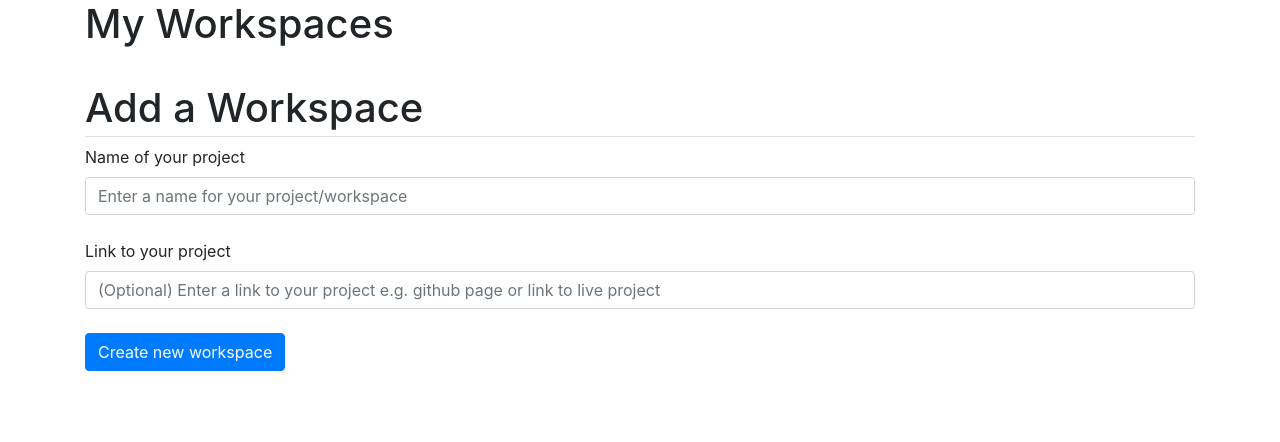
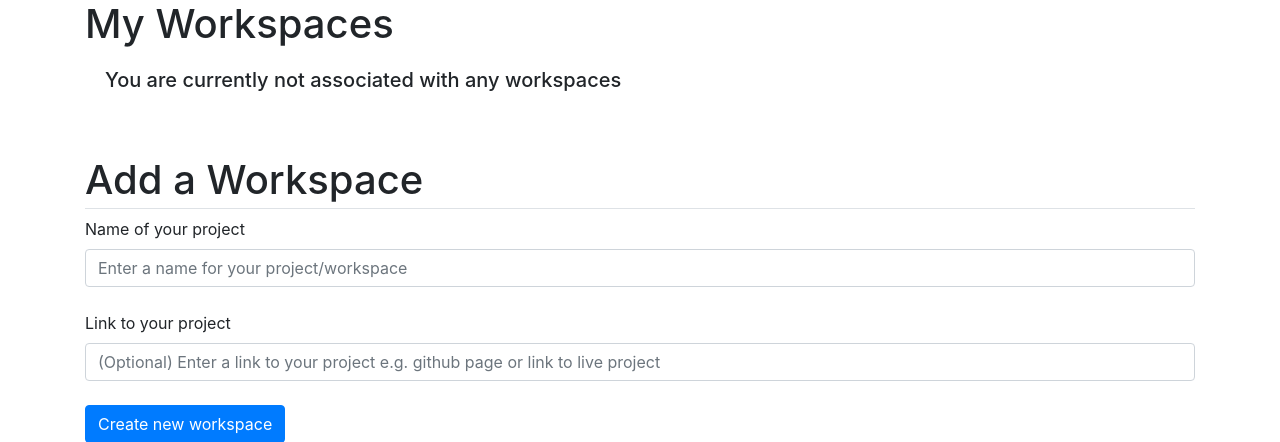
Before and after one commit to Rolv-Apneseth/just-a-tracker, a Flask app: page /workspace-hub in a window 1280 px wide. Shown: the part 56-498 px from the top of the page. Run offline with Flask 2, Linux system fonts and the light colour scheme; the visitor is signed in with stand-in values (Sample User, id 1); data comes from the database, SQL or seed files in the repository; data that the repository does not hold is empty; some libraries are stand-ins or nearby versions.

Commit message:
Added some text that is visible when a user does not yet have association to any workspace

```diff
--- a/just-a-tracker/website/templates/hub.html
+++ b/just-a-tracker/website/templates/hub.html
@@ -5,6 +5,12 @@ block content %}
   <h2 class="h1">My Workspaces</h2>
 
   <ul id="workspaces-list" class="list-group list-group-flush">
+    {% if not user.workspaces %}
+      <li class="list-group-item h5">
+        <p>You are currently not associated with any workspaces</p>
+      </li>
+    {% endif %}
+
     {% for workspace in user.workspaces %}
     <br />
     <li class="list-group-item h5">
```
